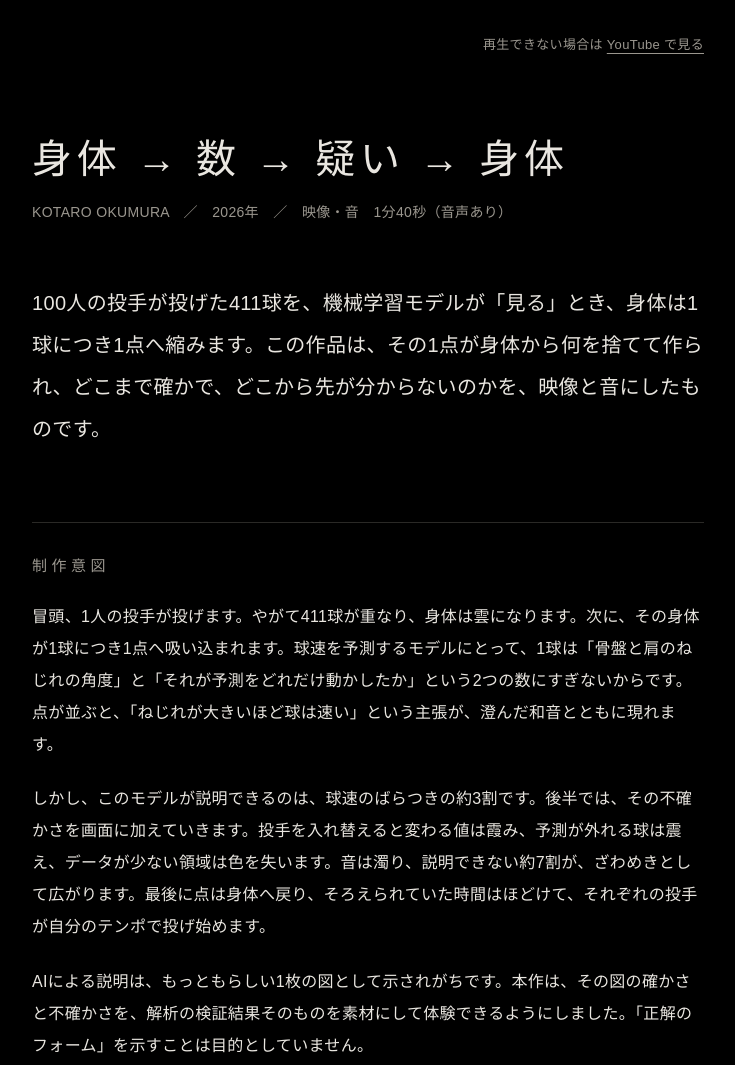
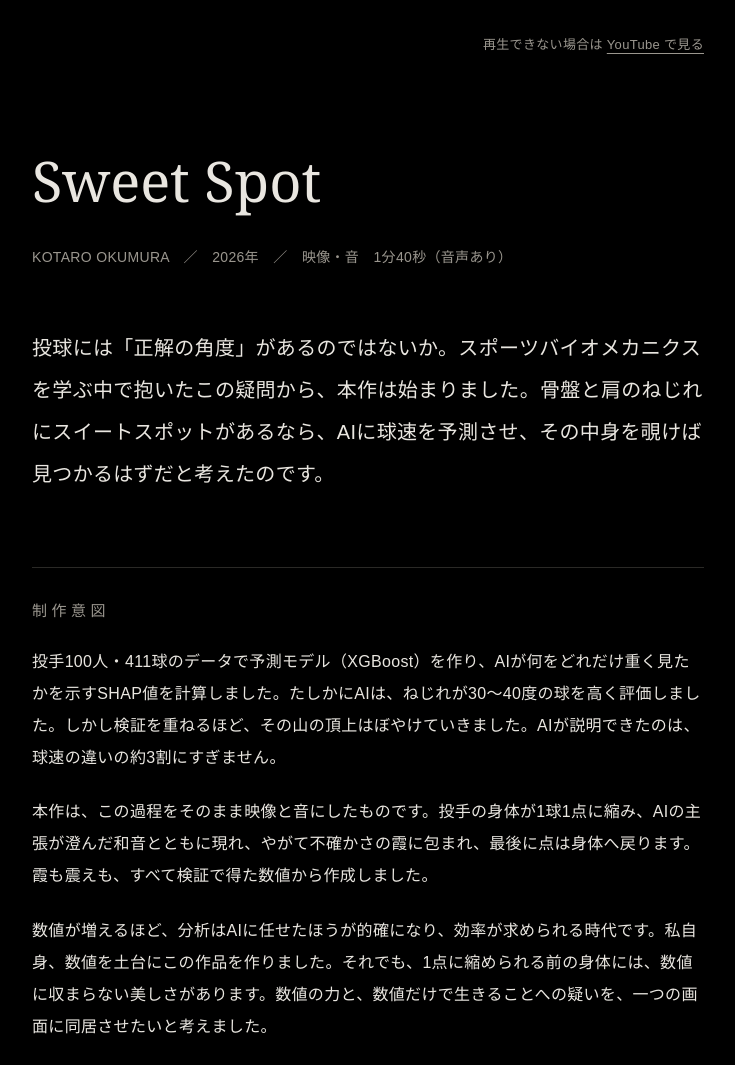
Before and after one commit to bhnsn026-oss/ymaa2026, a plain HTML site: page index.html in a window 1280 px wide. Shown: the part 702-1767 px from the top of the page, without its empty margins (272-1007 px from the left). Drawn offline with Linux system fonts and the light colour scheme; grey boxes are pictures that could not be loaded.

Commit message:
Add files via upload

```diff
--- a/index.html
+++ b/index.html
@@ -3,8 +3,8 @@
 <head>
 <meta charset="utf-8">
 <meta name="viewport" content="width=device-width, initial-scale=1">
-<title>身体 → 数 → 疑い → 身体</title>
-<meta name="description" content="100人の投手が投げた411球を、機械学習モデルが「見る」ときに何が失われるかを描いた映像作品。">
+<title>Sweet Spot</title>
+<meta name="description" content="投球に「正解の角度」はあるのか。AIに球速を予測させ、その主張と不確かさを映像と音にした作品。">
 <meta name="robots" content="noindex">
 <style>
   :root { --fg: #e9e6e0; --dim: #9a968e; --line: #2a2926; --bg: #000; }
@@ -20,7 +20,8 @@
   .stage video { display: block; width: 100%; max-height: 92vh; aspect-ratio: 16 / 9; background: #000; }
   main { max-width: 720px; margin: 0 auto; padding: 72px 24px 120px; }
   h1, h2 { font-family: "Hiragino Mincho ProN", "Yu Mincho", "YuMincho", "Noto Serif JP", serif; font-weight: 400; }
-  h1 { font-size: clamp(26px, 5vw, 40px); line-height: 1.5; letter-spacing: .12em; margin: 0 0 8px; }
+  h1 { font-size: clamp(34px, 7vw, 56px); line-height: 1.3; letter-spacing: .04em; margin: 0 0 12px; }
+  h1[lang="en"] { font-family: Georgia, "Times New Roman", serif; }
   .meta { color: var(--dim); font-size: 14px; margin: 0 0 56px; }
   .lead { font-size: clamp(17px, 2.6vw, 20px); line-height: 2.1; margin: 0 0 56px; }
   h2 { font-size: 15px; letter-spacing: .3em; color: var(--dim); margin: 72px 0 20px; padding-top: 28px; border-top: 1px solid var(--line); }
@@ -64,15 +65,15 @@
 <p class="alt">再生できない場合は <a href="https://youtu.be/QaN7_BPrjsE">YouTube で見る</a></p>
 
 <main>
-  <h1>身体 → 数 → 疑い → 身体</h1>
+  <h1 lang="en">Sweet Spot</h1>
   <p class="meta">KOTARO OKUMURA　／　2026年　／　映像・音　1分40秒（音声あり）</p>
 
-  <p class="lead">100人の投手が投げた411球を、機械学習モデルが「見る」とき、身体は1球につき1点へ縮みます。この作品は、その1点が身体から何を捨てて作られ、どこまで確かで、どこから先が分からないのかを、映像と音にしたものです。</p>
+  <p class="lead">投球には「正解の角度」があるのではないか。スポーツバイオメカニクスを学ぶ中で抱いたこの疑問から、本作は始まりました。骨盤と肩のねじれにスイートスポットがあるなら、AIに球速を予測させ、その中身を覗けば見つかるはずだと考えたのです。</p>
 
   <h2>制作意図</h2>
-  <p>冒頭、1人の投手が投げます。やがて411球が重なり、身体は雲になります。次に、その身体が1球につき1点へ吸い込まれます。球速を予測するモデルにとって、1球は「骨盤と肩のねじれの角度」と「それが予測をどれだけ動かしたか」という2つの数にすぎないからです。点が並ぶと、「ねじれが大きいほど球は速い」という主張が、澄んだ和音とともに現れます。</p>
-  <p>しかし、このモデルが説明できるのは、球速のばらつきの約3割です。後半では、その不確かさを画面に加えていきます。投手を入れ替えると変わる値は霞み、予測が外れる球は震え、データが少ない領域は色を失います。音は濁り、説明できない約7割が、ざわめきとして広がります。最後に点は身体へ戻り、そろえられていた時間はほどけて、それぞれの投手が自分のテンポで投げ始めます。</p>
-  <p>AIによる説明は、もっともらしい1枚の図として示されがちです。本作は、その図の確かさと不確かさを、解析の検証結果そのものを素材にして体験できるようにしました。「正解のフォーム」を示すことは目的としていません。</p>
+  <p>投手100人・411球のデータで予測モデル（XGBoost）を作り、AIが何をどれだけ重く見たかを示すSHAP値を計算しました。たしかにAIは、ねじれが30〜40度の球を高く評価しました。しかし検証を重ねるほど、その山の頂上はぼやけていきました。AIが説明できたのは、球速の違いの約3割にすぎません。</p>
+  <p>本作は、この過程をそのまま映像と音にしたものです。投手の身体が1球1点に縮み、AIの主張が澄んだ和音とともに現れ、やがて不確かさの霞に包まれ、最後に点は身体へ戻ります。霞も震えも、すべて検証で得た数値から作成しました。</p>
+  <p>数値が増えるほど、分析はAIに任せたほうが的確になり、効率が求められる時代です。私自身、数値を土台にこの作品を作りました。それでも、1点に縮められる前の身体には、数値に収まらない美しさがあります。数値の力と、数値だけで生きることへの疑いを、一つの画面に同居させたいと考えました。</p>
 
   <h2>構成</h2>
   <dl class="acts">
@@ -129,10 +130,10 @@
   <p class="note">モデルが説明できるのは球速のばらつきの約3割で、示しているのは傾向であり、因果ではありません。同じ投手の球は互いによく似ているため、実質的な標本は411球ではなく約100人です。対象の多くは大学生で、プロや一般の投手にそのまま当てはめることはできません。</p>
 
   <h2>展示について</h2>
-  <p>展示では、TouchDesigner によるインタラクティブ版を予定しています。来場者が不確かさのつまみを自分の手で動かし、モデルの主張が霞んでいく過程を操作できます。</p>
+  <p>スポーツ科学、AI、インタラクティブな表現を横断する試みです。展示では、来場者が不確かさを自分の手で操作できる版（TouchDesigner）を予定しています。</p>
 
   <h2>Summary</h2>
-  <p lang="en">411 pitches thrown by 100 pitchers. A machine-learning model that predicts ball velocity sees each pitch as a single point: one angle, and how much that angle moved its prediction. This piece shows the body collapsing into that point, the model's confident claim, and then everything the claim leaves out. Haze, tremor and fading colour each stand for a different kind of uncertainty measured in the analysis. In the end the points return to bodies, each moving at its own tempo.</p>
+  <p lang="en">Is there a “right angle” for pitching? This piece began with that question. I trained a model to predict ball velocity from the motion of 100 pitchers across 411 pitches, then looked inside it to see what it valued. The model did favour a hip-shoulder separation of 30 to 40 degrees. But the more I tested it, the more that peak blurred, and the model could account for only about 30 percent of the differences in velocity. The film follows that process: bodies collapse into single points, the model's claim arrives as a clear chord, uncertainty spreads as haze, and the points return to bodies. Numbers are the foundation of this work. It also holds a doubt about living by numbers alone.</p>
 
   <h2>クレジット</h2>
   <p class="note">Data: <a href="https://openbiomechanics.org">OpenBiomechanics Project</a> (Driveline Baseball), <a href="https://creativecommons.org/licenses/by-nc-sa/4.0/">CC BY-NC-SA 4.0</a>. Modified.<br>
```
